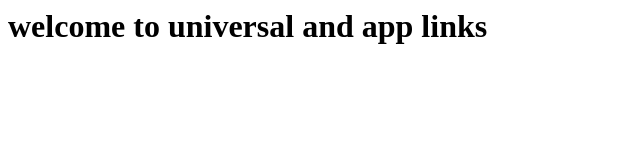
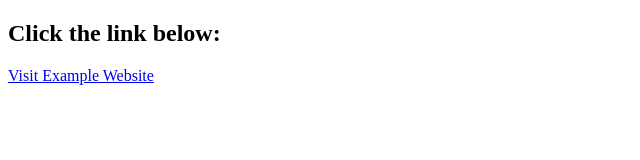
Before and after one commit to GangaHarish/universalandapplinks, a plain HTML site: page index.html in a window 1280 px wide. Shown: the whole page, without its empty margins (0-640 px from the left). Drawn offline with Linux system fonts and the light colour scheme.

Commit message:
Update index.html
updatee

```diff
--- a/index.html
+++ b/index.html
@@ -1,2 +1,11 @@
 
-<h1>welcome to universal and app links</h1>
+<!DOCTYPE html>
+<html>
+<head>
+<title>URL Link Example</title>
+</head>
+<body>
+<h2>Click the link below:</h2>
+<a href="https://test.victoriassecret.com/us/vs/panties/thongs-and-v-strings" target="_blank">Visit Example Website</a>
+</body>
+</html>
```
